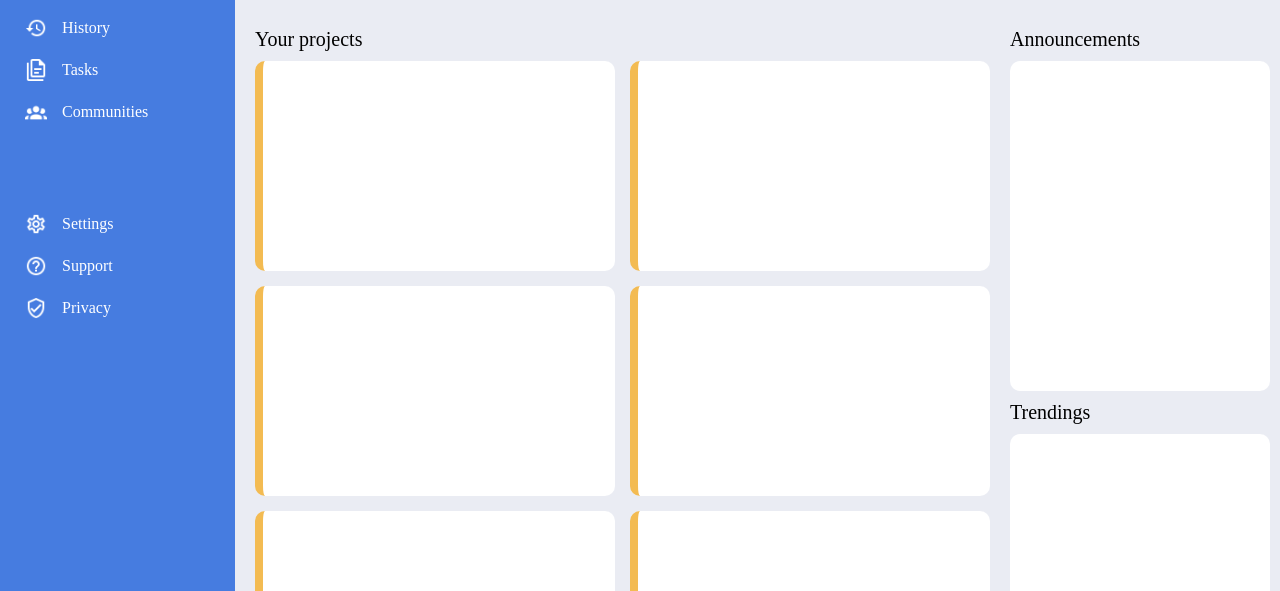
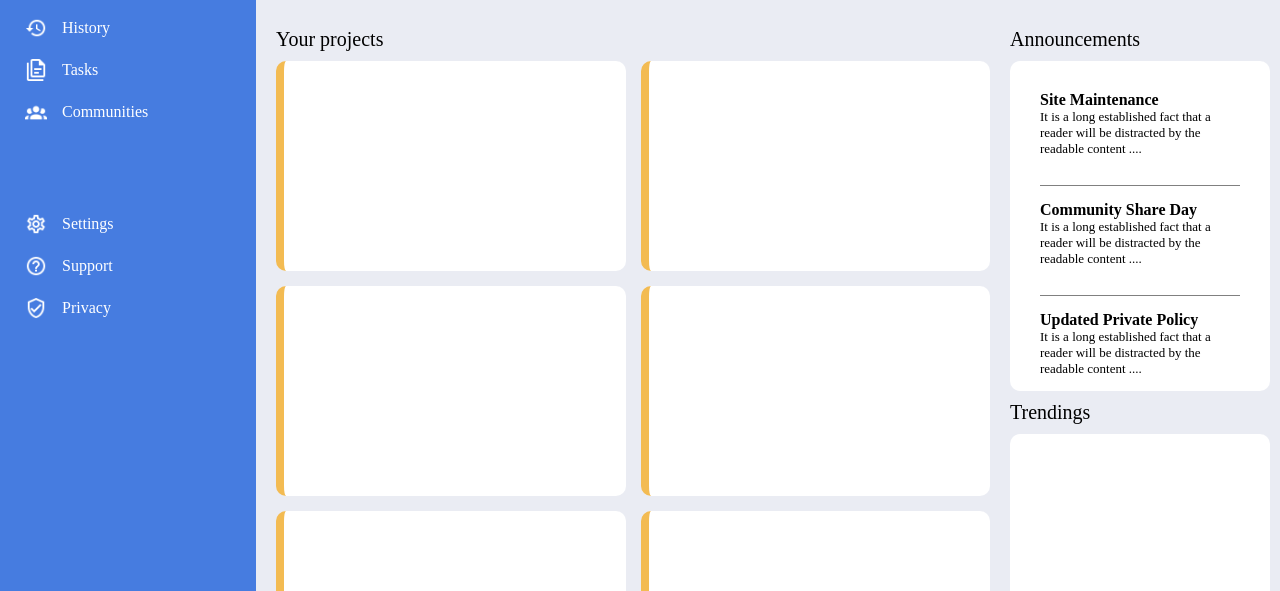
Before and after one commit to ejjubd/Admin-Dashboard, a plain HTML site: page index.html in a window 1280 px wide. Shown: the part 209-800 px from the top of the page. Drawn offline with Linux system fonts and the light colour scheme.

Commit message:
Announcements part finished

```diff
--- a/index.html
+++ b/index.html
@@ -109,7 +109,26 @@
 
      <div class="announcements-trendings">
             <div class="category-titles">Announcements</div>
-            <div class="announcements"></div>
+            <div class="announcements">
+                <div class="announcement">
+                    <h4>Site Maintenance</h4>
+                    <p>It is a long established fact that a reader will be distracted by the readable content
+                        ....
+                    </p>
+                </div>
+                <div class="announcement">
+                    <h4>Community Share Day</h4>
+                    <p>It is a long established fact that a reader will be distracted by the readable content
+                        ....
+                    </p>
+                </div>
+                <div id="third-announcement" class="announcement">
+                    <h4>Updated Private Policy</h4>
+                    <p>It is a long established fact that a reader will be distracted by the readable content
+                        ....
+                    </p>
+                </div>
+            </div>
             <div class="category-titles">Trendings</div>
             <div class="trendings"></div>
      </div>
--- a/style.css
+++ b/style.css
@@ -159,18 +159,18 @@ color: white;
   display: flex;
   flex-direction: column;
   gap: 10px;
+  width: 100%;
 }
 .articles{
   display: grid;
-  grid-template: 1fr 1fr 1fr/1fr 1fr;
+  grid-template-columns: 1fr 1fr;
   gap:15px;
-
 }
 
 .article{
   background-color: white;
   height: 210px;
-  width: 360px;
+  width: 100%;
   border-radius: 10px;
   border-left: 8px solid rgb(243, 187, 82);
 
@@ -186,8 +186,25 @@ color: white;
   height: 330px;
   width: 260px;
   border-radius: 10px;
+  padding-top: 15px;
 }
+.announcement{
+  height: 110px;
+  border-bottom: 1px solid grey;
+  margin:0 30px 0 30px;
+  padding-top: 15px;
 
+
+
+}
+.announcement p {
+  font-size: 13px;
+
+
+}
+#third-announcement{
+  border-bottom: none;
+}
 .trendings{
   background-color: white;
   height: 285px;
```
Also changed, not shown: 1 other file.
